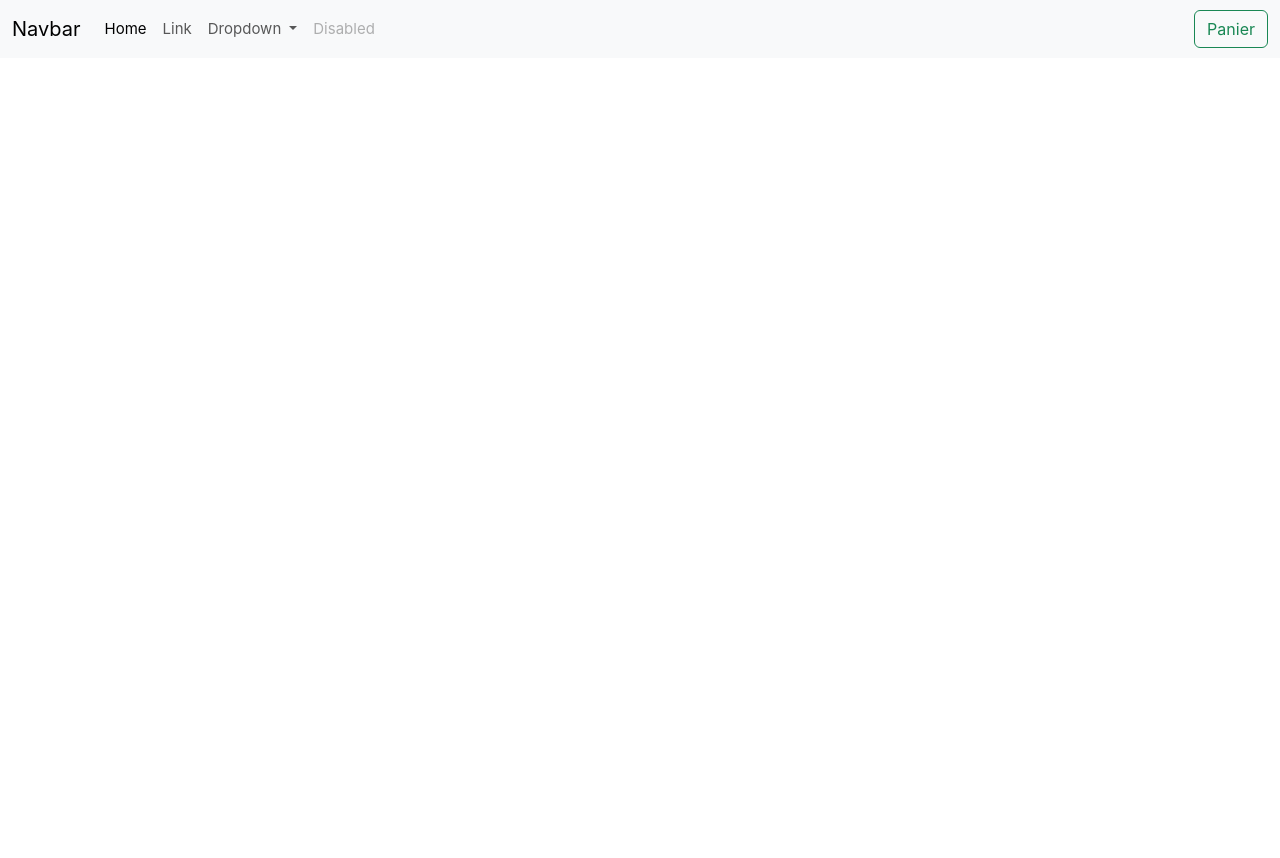
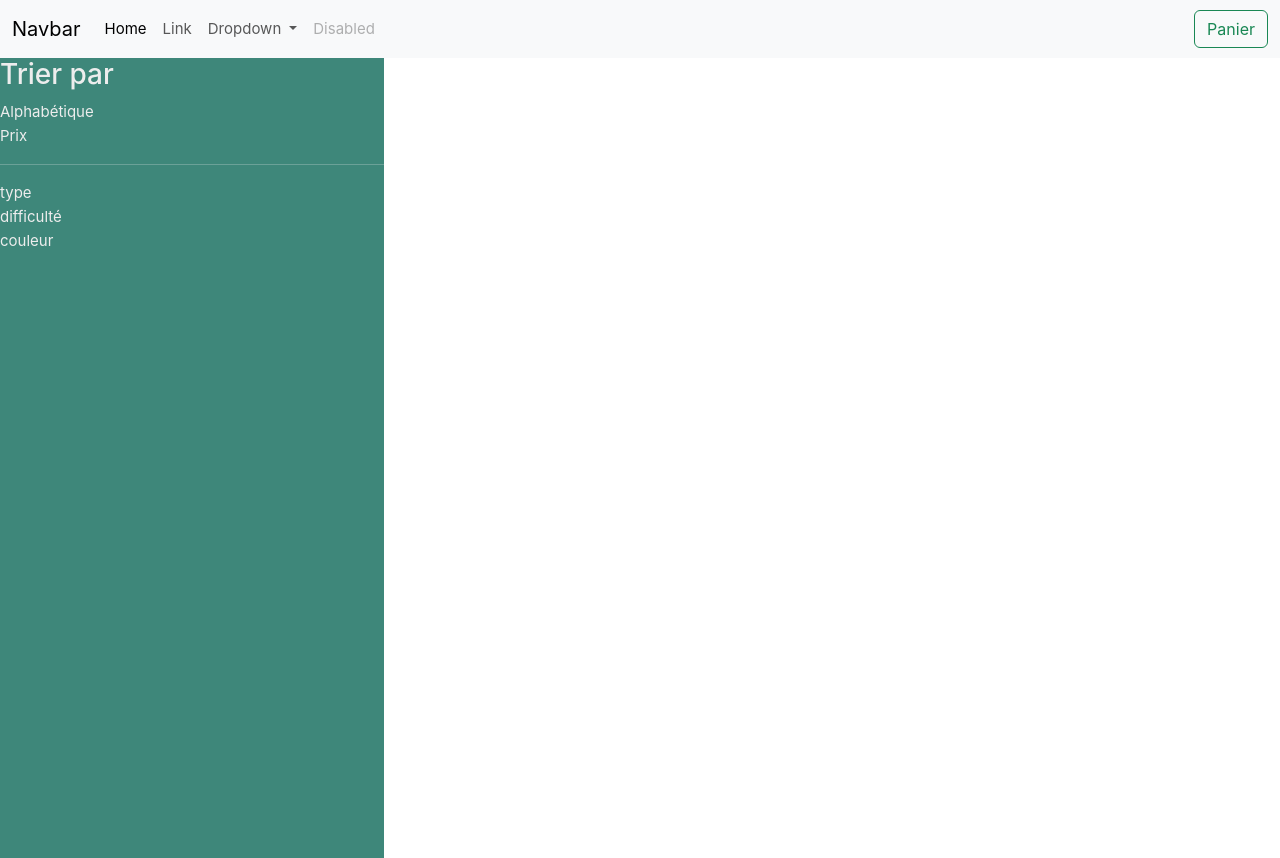
Before and after one commit to DiegoMazenc/plantinchoppe, a Vue app: page / in a window 1280 px wide. Before the commit the page ends 800 px from the top, so only its background shows below. Built offline with nearby package versions, Linux system fonts and the light colour scheme.

Commit message:
mise en place du aside

```diff
--- a/src/App.vue
+++ b/src/App.vue
@@ -2,13 +2,22 @@
 import HelloWorld from './components/HelloWorld.vue'
 import TheWelcome from './components/TheWelcome.vue'
 import NavBar from './components/NavBar.vue'
+import Aside from './components/Aside.vue'
 
 </script>
 
 <template>
  <NavBar/>
+ <main>
+  <Aside/>
+ </main>
+
 </template>
 
 <style scoped>
+main{
+  display: flex;
+}
+
 
 </style>
--- a/src/assets/base.css
+++ b/src/assets/base.css
@@ -1,6 +1,6 @@
 /* color palette from <https://github.com/vuejs/theme> */
 :root {
-  --vt-c-white: #ffffff;
+  --vt-c-white: white;
   --vt-c-white-soft: #f8f8f8;
   --vt-c-white-mute: #f2f2f2;
 
@@ -16,7 +16,7 @@
   --vt-c-divider-dark-2: rgba(84, 84, 84, 0.48);
 
   --vt-c-text-light-1: var(--vt-c-indigo);
-  --vt-c-text-light-2: rgba(255, 255, 255, 0.66);
+  --vt-c-text-light-2: rgba(60, 60, 60, 0.66);
   --vt-c-text-dark-1: var(--vt-c-white);
   --vt-c-text-dark-2: rgba(235, 235, 235, 0.64);
 }
--- a/src/assets/main.css
+++ b/src/assets/main.css
@@ -1,5 +1,5 @@
 @import './base.css';
 
 #app {
-  background-color: rgb(58, 58, 58);
+
 }
--- a/src/components/Aside.vue
+++ b/src/components/Aside.vue
@@ -1,3 +1,26 @@
 <script>
+export default{
+    name: "Aside"
+}
+</script>
 
-</script>
+<template>
+    <div class="aside">
+        <h3>Trier par</h3>
+        <div>Alphabétique</div>
+        <div>Prix</div>
+        <hr/>
+        <div>type</div>
+        <div>difficulté</div>
+        <div>couleur</div>
+    </div>
+</template>
+
+<style>
+.aside{
+    position: relative;
+    background-color: rgb(62, 135, 122);
+height: 100vh;
+width: 30%;
+}
+</style>
```
